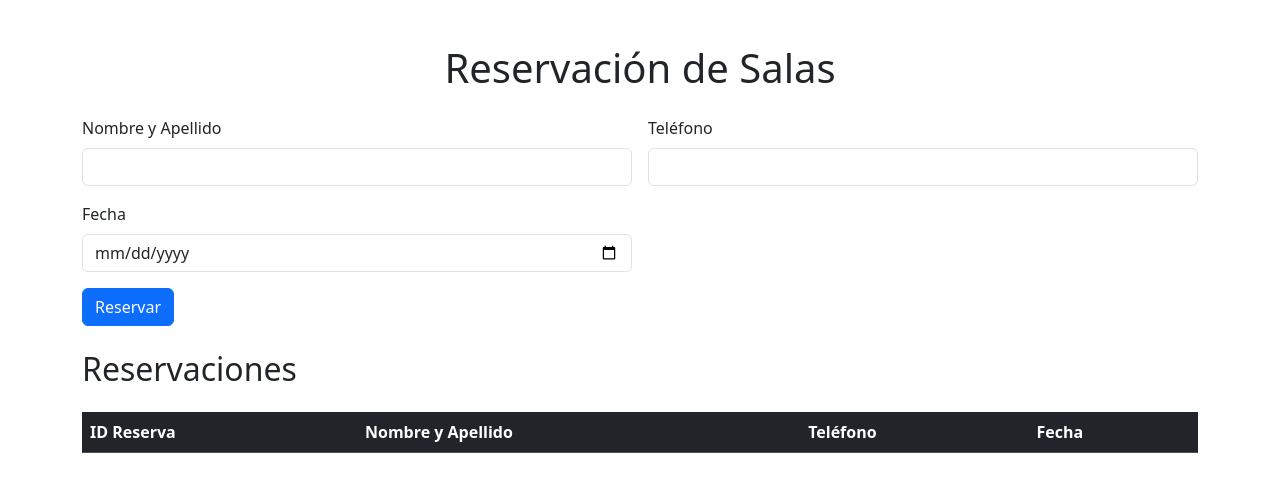
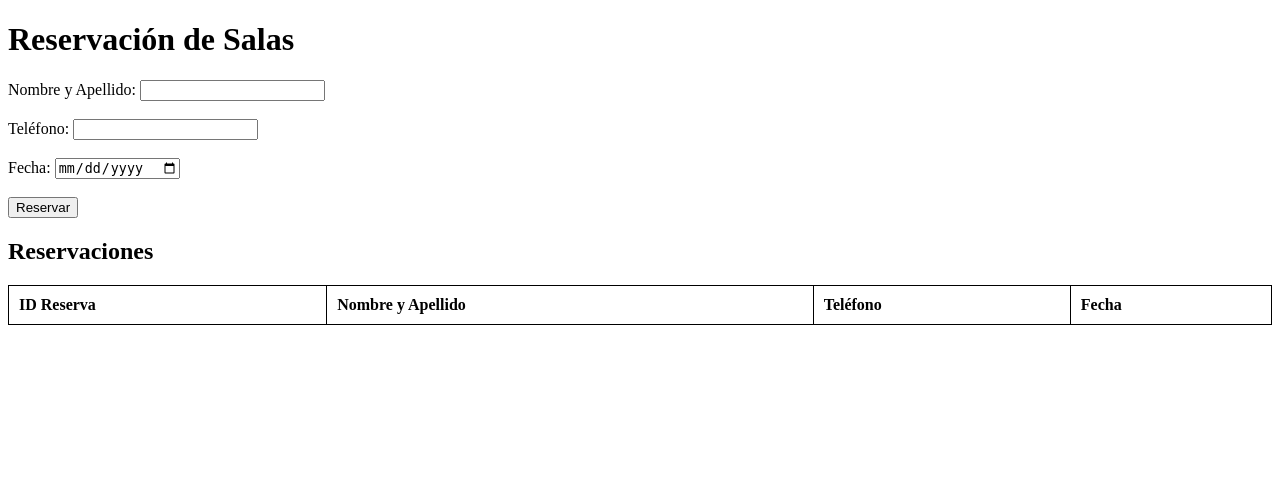
Before and after one commit to Cesar9911/Flask7BJulioMacias, a Flask app: page / in a window 1280 px wide. Shown: the top 492 px of the page. Run offline with Flask 3, Linux system fonts and the light colour scheme; data that the repository does not hold is empty.

Commit message:
Update app.html

```diff
--- a/templates/app.html
+++ b/templates/app.html
@@ -4,43 +4,35 @@
     <meta charset="UTF-8">
     <meta name="viewport" content="width=device-width, initial-scale=1.0">
     <title>Reservaciones</title>
-
-    <!-- Agregar Bootstrap -->
-    <link href="https://cdn.jsdelivr.net/npm/bootstrap@5.3.0-alpha1/dist/css/bootstrap.min.css" rel="stylesheet" integrity="sha384-14+zGn/r+BWklhGufDQ7dhR1JH/Htwzt92PhkW1ltEXnrDA6VJX2pR5aQ5NTQ2QI" crossorigin="anonymous">
-
     <style>
-        body {
-            padding: 20px;
+        table {
+            width: 100%;
+            border-collapse: collapse;
+        }
+        table, th, td {
+            border: 1px solid black;
+        }
+        th, td {
+            padding: 10px;
+            text-align: left;
         }
     </style>
 </head>
 <body>
-    <div class="container">
-        <h1 class="my-4 text-center">Reservación de Salas</h1>
-
-        <!-- Formulario con Bootstrap -->
-        <form id="reservationForm" class="row g-3">
-            <div class="col-md-6">
-                <label for="name" class="form-label">Nombre y Apellido</label>
-                <input type="text" class="form-control" id="name" name="name" required>
-            </div>
-            <div class="col-md-6">
-                <label for="telefono" class="form-label">Teléfono</label>
-                <input type="tel" class="form-control" id="telefono" name="telefono" required>
-            </div>
-            <div class="col-md-6">
-                <label for="fecha" class="form-label">Fecha</label>
-                <input type="date" class="form-control" id="fecha" name="fecha" required>
-            </div>
-            <div class="col-12">
-                <button type="submit" class="btn btn-primary">Reservar</button>
-            </div>
+    <h1>Reservación de Salas</h1>
+    <form id="reservationForm">
+        <label for="name">Nombre y Apellido:</label>
+        <input type="text" id="name" name="name" required><br><br>
+        <label for="telefono">Teléfono:</label>
+        <input type="tel" id="telefono" name="telefono" required><br><br>
+        <label for="fecha">Fecha:</label>
+        <input type="date" id="fecha" name="fecha" required><br><br>
+        <button type="submit">Reservar</button>
     </form>
 
-        <!-- Tabla con Bootstrap -->
-        <h2 class="my-4">Reservaciones</h2>
-        <table class="table table-striped">
-            <thead class="table-dark">
+    <h2>Reservaciones</h2>
+    <table>
+        <thead>
             <tr>
                 <th>ID Reserva</th>
                 <th>Nombre y Apellido</th>
@@ -52,10 +44,6 @@
             <!-- Aquí se añadirán las reservaciones -->
         </tbody>
     </table>
-    </div>
-
-    <!-- Agregar JavaScript de Bootstrap y otros scripts -->
-    <script src="https://cdn.jsdelivr.net/npm/bootstrap@5.3.0-alpha1/dist/js/bootstrap.bundle.min.js" integrity="sha384-ho+j7jyWK8fNQe+A12yC+puwOwo+fKSc7l6K1r8OYDBU+8ex9TLiowJULpBxoOXM" crossorigin="anonymous"></script>
 
     <script>
         document.getElementById('reservationForm').addEventListener('submit', function (e) {
```
Lines whose indentation alone changed are shown as unchanged.
